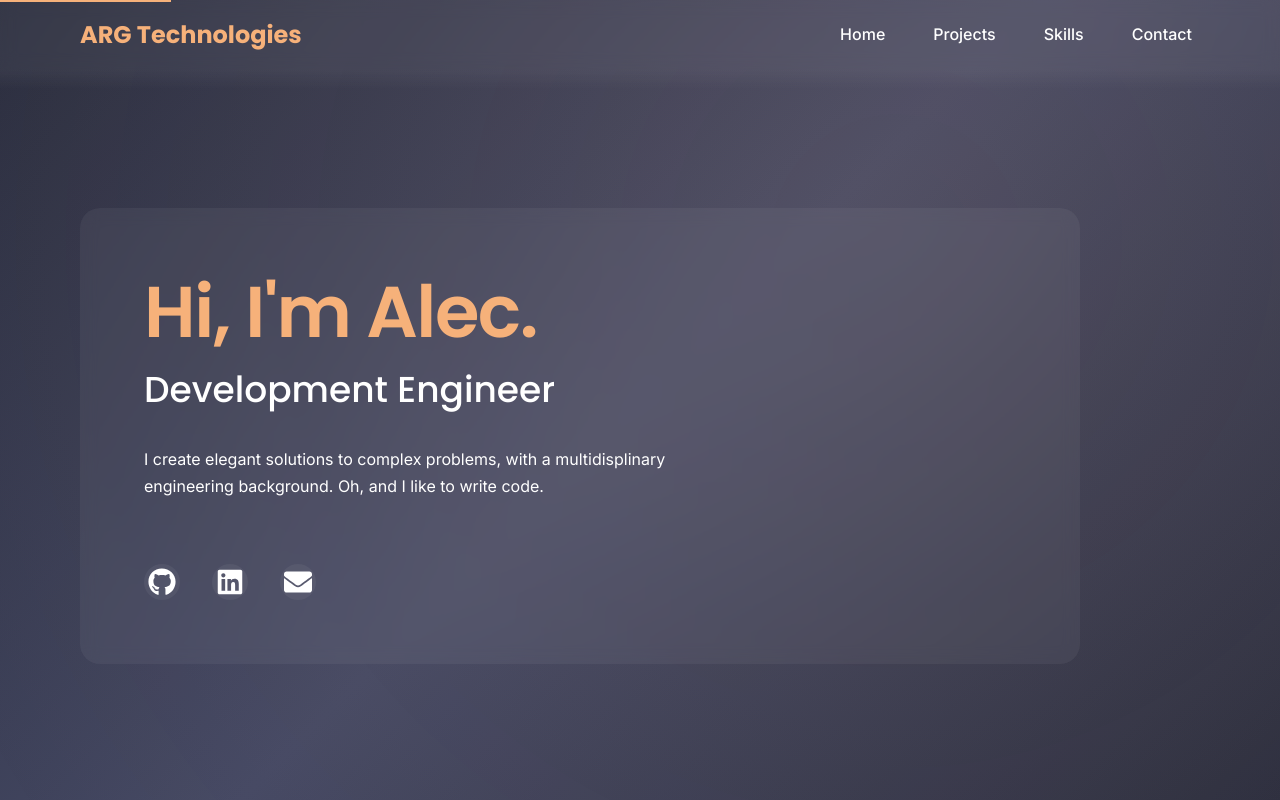
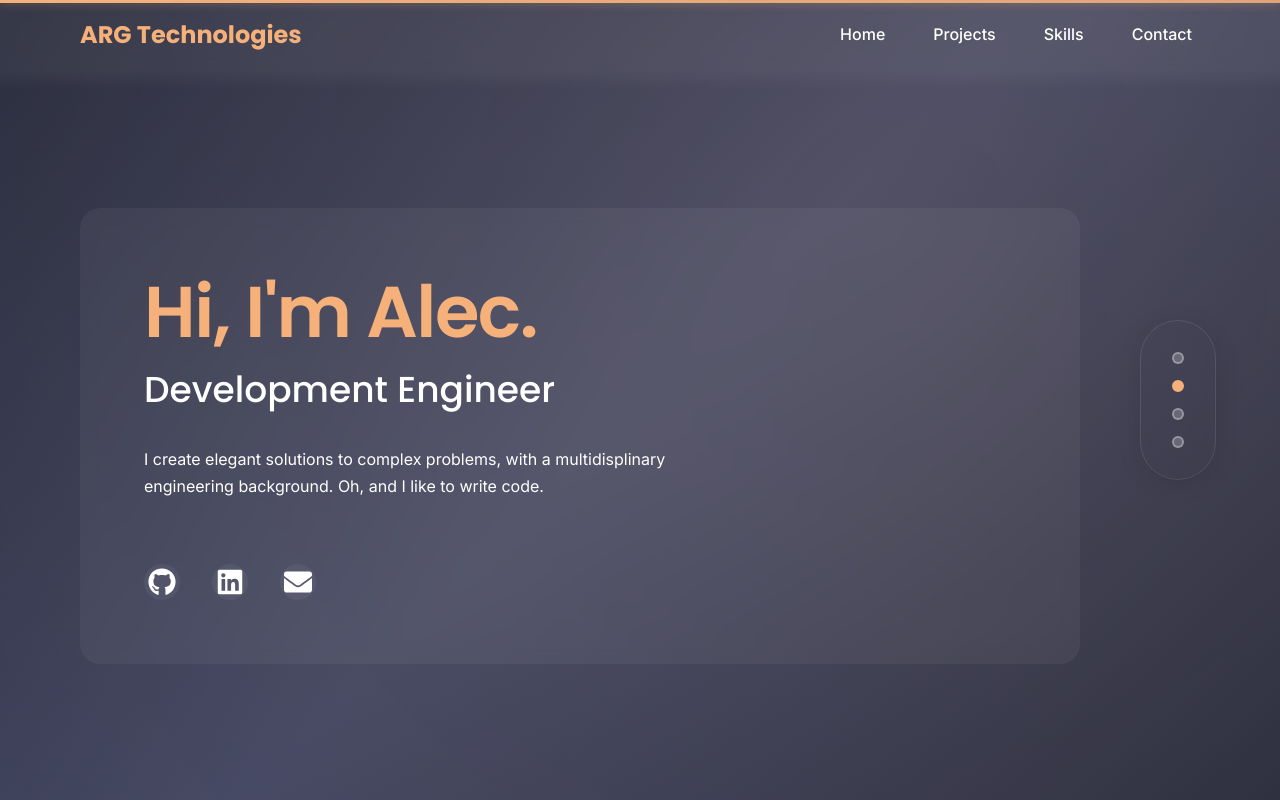
Before and after one commit to AlecRobinGould/websiteAlec, a React (Vite) app in the folder frontend/: page / in a window 1280 px wide. Shown: the top 800 px of the page. Built offline with nearby package versions, Linux system fonts and the light colour scheme.

Commit message:
Added new project and made some UI upgrades

```diff
--- a/frontend/src/components/layout/Layout.tsx
+++ b/frontend/src/components/layout/Layout.tsx
@@ -3,6 +3,7 @@ import { motion } from 'framer-motion';
 import { ReactNode, useEffect } from 'react';
 import { theme } from '../../styles/theme';
 import { useKeyboardNavigation } from '../../hooks/useKeyboardNavigation';
+import { FloatingNav } from '../navigation/floatingNav';
 
 interface LayoutProps {
   children: ReactNode;
@@ -213,7 +214,7 @@ export const Layout = ({ children }: LayoutProps) => {
       <Main id="main-content" role="main" tabIndex={-1}>
         {children}
       </Main>
-
+      <FloatingNav />
       <Footer role="contentinfo">
         <div className="container">
           <p>© {new Date().getFullYear()} Alec Robin Gould. All rights reserved.</p>
--- /dev/null
+++ b/frontend/src/components/navigation/floatingNav.tsx
@@ -0,0 +1,236 @@
+import styled from '@emotion/styled';
+import { motion, useScroll, useSpring } from 'framer-motion';
+import { theme } from '../../styles/theme';
+import { useEffect, useState } from 'react';
+
+const NavContainer = styled(motion.nav)`
+  position: fixed;
+  right: ${theme.spacing.xl};
+  top: 50%;
+  transform: translateY(-50%);
+  z-index: 1000;
+  background: ${theme.colors.glass.background}80;
+  backdrop-filter: blur(10px);
+  padding: ${theme.spacing.lg};
+  border-radius: 50px;
+  display: flex;
+  flex-direction: column;
+  gap: ${theme.spacing.md};
+  box-shadow:
+    0 4px 24px rgba(0, 0, 0, 0.1),
+    inset 0 0 0 1px rgba(255, 255, 255, 0.1);
+
+  @media print {
+    display: none;
+  }
+
+  @media (max-width: ${theme.breakpoints.sm}) {
+    right: ${theme.spacing.sm};
+    padding: ${theme.spacing.md};
+    gap: ${theme.spacing.lg};
+    background: ${theme.colors.glass.background};
+  }
+
+  @media (max-height: 500px) {
+    gap: ${theme.spacing.sm};
+    padding: ${theme.spacing.sm};
+  }
+`;
+
+const NavDot = styled(motion.button)<{ active: boolean }>`
+  width: 12px;
+  height: 12px;
+  border-radius: 50%;
+  background: ${props => props.active ? theme.colors.accent : 'rgba(255, 255, 255, 0.3)'};
+  border: 2px solid ${props => props.active ? theme.colors.accent : 'rgba(255, 255, 255, 0.5)'};
+  cursor: pointer;
+  position: relative;
+  opacity: ${props => props.active ? 1 : 0.7};
+  transition: all ${theme.transitions.default};
+
+  @media (max-width: ${theme.breakpoints.sm}) {
+    width: 14px;
+    height: 14px;
+  }
+
+  &:hover {
+    opacity: 1;
+    transform: scale(1.2);
+    border-color: ${theme.colors.accent};
+    background: ${props => props.active ? theme.colors.accent : 'rgba(255, 255, 255, 0.5)'};
+  }
+
+  &:focus {
+    outline: none;
+    box-shadow:
+      0 0 0 2px ${theme.colors.accent}40,
+      0 0 0 4px ${theme.colors.accent}20;
+  }
+
+  &::before {
+    content: attr(data-tooltip);
+    position: absolute;
+    right: 24px;
+    top: 50%;
+    transform: translateY(-50%);
+    background: ${theme.colors.glass.card};
+    padding: 8px 16px;
+    border-radius: 20px;
+    font-size: 0.9rem;
+    white-space: nowrap;
+    opacity: 0;
+    pointer-events: none;
+    transition: all ${theme.transitions.default};
+    box-shadow:
+      0 4px 12px rgba(0, 0, 0, 0.1),
+      inset 0 0 0 1px rgba(255, 255, 255, 0.1);
+    color: ${theme.colors.light};
+    font-weight: 500;
+    letter-spacing: 0.5px;
+
+    @media (max-width: ${theme.breakpoints.sm}) {
+      right: auto;
+      left: -16px;
+      transform: translate(-100%, -50%);
+      font-size: 0.85rem;
+      padding: 6px 12px;
+    }
+  }
+
+  &:hover::before {
+    opacity: 1;
+    transform: translate(-100%, -50%);
+
+    @media (min-width: ${theme.breakpoints.sm}) {
+      right: 32px;
+      transform: translateY(-50%) scale(1.02);
+    }
+  }
+
+  @media (hover: none) {
+    &:active {
+      transform: scale(0.95);
+    }
+  }
+`;
+
+const ProgressBar = styled(motion.div)`
+  position: fixed;
+  top: 0;
+  left: 0;
+  right: 0;
+  height: 3px;
+  background: linear-gradient(
+    90deg,
+    ${theme.colors.accent},
+    ${theme.colors.accent}dd
+  );
+  transform-origin: 0%;
+  z-index: 1000;
+  box-shadow: 0 0 10px ${theme.colors.accent}80;
+
+  @media print {
+    display: none;
+  }
+
+  @media (max-width: ${theme.breakpoints.sm}) {
+    height: 2px;
+  }
+`;
+
+const sections = [
+  { id: 'hero', name: 'Home' },
+  { id: 'projects', name: 'Projects' },
+  { id: 'skills', name: 'Skills' },
+  { id: 'contact', name: 'Contact' }
+];
+
+export const FloatingNav = () => {
+  const [activeSection, setActiveSection] = useState('hero');
+  const { scrollYProgress } = useScroll();
+  const scaleX = useSpring(scrollYProgress, {
+    stiffness: 100,
+    damping: 30,
+    restDelta: 0.001
+  });
+
+  useEffect(() => {
+    const handleScroll = () => {
+      const windowHeight = window.innerHeight;
+
+      // Find which section is currently in view
+      sections.forEach(({ id, name }) => {
+        const element = document.getElementById(id);
+        if (element) {
+          const { top, bottom } = element.getBoundingClientRect();
+          if (top <= windowHeight / 2 && bottom >= windowHeight / 2) {
+            setActiveSection(id);
+            // Update aria-live region
+            const liveRegion = document.getElementById('section-announcer');
+            if (liveRegion) {
+              liveRegion.textContent = `Current section: ${name}`;
+            }
+          }
+        }
+      });
+    };
+
+    window.addEventListener('scroll', handleScroll);
+    return () => window.removeEventListener('scroll', handleScroll);
+  }, []);
+
+  const handleKeyDown = (e: React.KeyboardEvent, sectionId: string) => {
+    if (e.key === 'Enter' || e.key === ' ') {
+      e.preventDefault();
+      document.getElementById(sectionId)?.scrollIntoView({ behavior: 'smooth' });
+    } else if (e.key === 'ArrowUp' || e.key === 'ArrowDown') {
+      e.preventDefault();
+      const currentIndex = sections.findIndex(({ id }) => id === sectionId);
+      const nextIndex = e.key === 'ArrowUp'
+        ? Math.max(0, currentIndex - 1)
+        : Math.min(sections.length - 1, currentIndex + 1);
+
+      const nextSection = sections[nextIndex];
+      document.getElementById(nextSection.id)?.scrollIntoView({ behavior: 'smooth' });
+    }
+  };
+
+  return (
+    <>
+      <ProgressBar
+        style={{ scaleX }}
+        role="progressbar"
+        aria-label="Reading progress"
+        aria-valuemin={0}
+        aria-valuemax={100}
+        aria-valuenow={Math.round(scrollYProgress.get() * 100)}
+      />
+      <div
+        id="section-announcer"
+        className="sr-only"
+        role="status"
+        aria-live="polite"
+      />
+      <NavContainer
+        role="navigation"
+        aria-label="Section navigation"
+      >
+        {sections.map(({ id, name }) => (
+          <NavDot
+            key={id}
+            active={activeSection === id}
+            onClick={() => document.getElementById(id)?.scrollIntoView({ behavior: 'smooth' })}
+            onKeyDown={(e) => handleKeyDown(e, id)}
+            data-tooltip={name}
+            tabIndex={0}
+            aria-label={`${name} section ${activeSection === id ? '(current section)' : ''}`}
+            aria-current={activeSection === id ? 'true' : undefined}
+            whileHover={{ scale: 1.2 }}
+            whileTap={{ scale: 0.9 }}
+            role="button"
+          />
+        ))}
+      </NavContainer>
+    </>
+  );
+};
--- a/frontend/src/components/sections/Projects.tsx
+++ b/frontend/src/components/sections/Projects.tsx
@@ -197,6 +197,15 @@ const projects = [
   },
   {
     id: 3,
+    title: 'ESP NOW auto pairing library',
+    description: 'An open source library for ESP 32s to automatically pair with each other using ESP NOW, without the need to explicitly share MAC addresses.',
+    image: 'https://github.com/AlecRobinGould/AntennasQRcodes/assets/95220293/0d21113d-6da1-42b5-a5d2-a89590468e24',
+    techStack: ['C++', 'ESP32', 'ESP NOW', 'IOT', 'WiFi'],
+    githubUrl: 'https://github.com/AlecRobinGould/esp_now_auto_pairing',
+    liveUrl: 'https://github.com/AlecRobinGould/esp_now_auto_pairing.git/',
+  },
+  {
+    id: 4,
     title: 'Dynamic QR codes',
     description: 'A self-hosted website to generate and store dynamic QR codes.',
     image: 'https://github.com/AlecRobinGould/AntennasQRcodes/assets/95220293/0d21113d-6da1-42b5-a5d2-a89590468e24',
@@ -205,7 +214,7 @@ const projects = [
     liveUrl: 'http://qr.emss.co.za:8213/',
   },
     {
-    id: 4,
+    id: 5,
     title: 'Additive Manufacturing of Antennas',
     description: 'A process to resin print (SLA), and metalize the surface of an antenna.',
     image: 'https://github.com/user-attachments/assets/bd33c01d-919a-42af-a2ee-38e0898938bb',
@@ -214,7 +223,7 @@ const projects = [
     liveUrl: 'https://github.com/AlecRobinGould/Honours-public/blob/main/Additive%20Manufacturing%20in%20Ka-band%20Antenna%20Engineering.pdf',
   },
   {
-    id: 5,
+    id: 6,
     title: 'RSC Integration Automation',
     description: 'SaaP developed to automate a tedious process of integrating software/updates.',
     image: 'https://github.com/EMSS-Antennas/RSC-S-band-Intergration-Automation-Public/assets/95220293/bb226040-a19f-42ee-a4ea-45c2a11495ad',
@@ -223,7 +232,7 @@ const projects = [
     liveUrl: 'https://github.com/EMSS-Antennas/RSC-S-band-Intergration-Automation-Public/assets/95220293/5b8887be-2d01-4ffa-b22c-54c3176d1a86',
   },
   {
-    id: 6,
+    id: 7,
     title: 'S-Parameter Viewer',
     description: 'Application developed to visualize and obtain metrics such as average attenuation, etc.',
     image: 'https://github.com/AlecRobinGould/Scattering-parameter-viewer/assets/95220293/85676b08-cc6e-496e-b5ac-db740fb02091',
```
